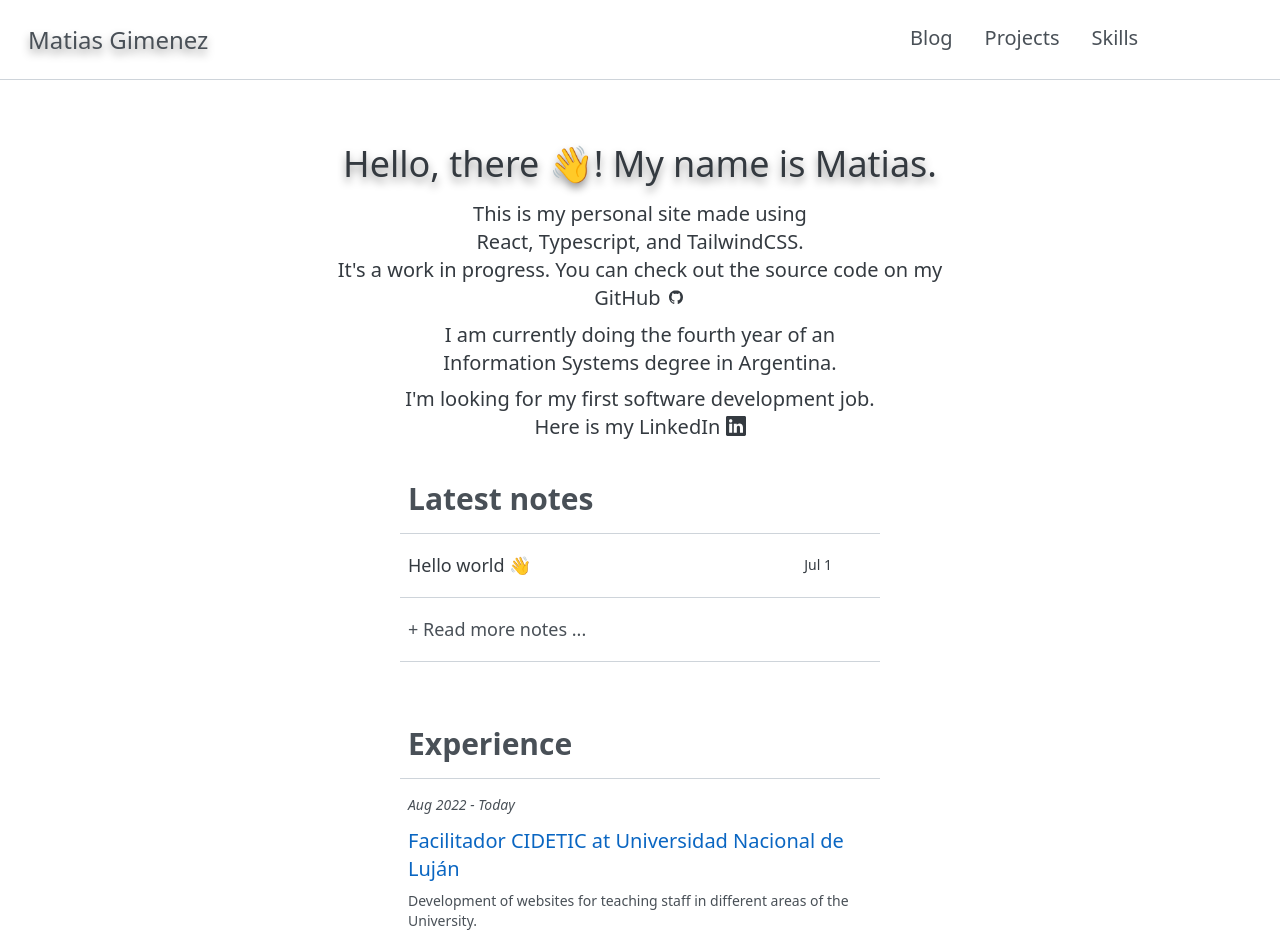
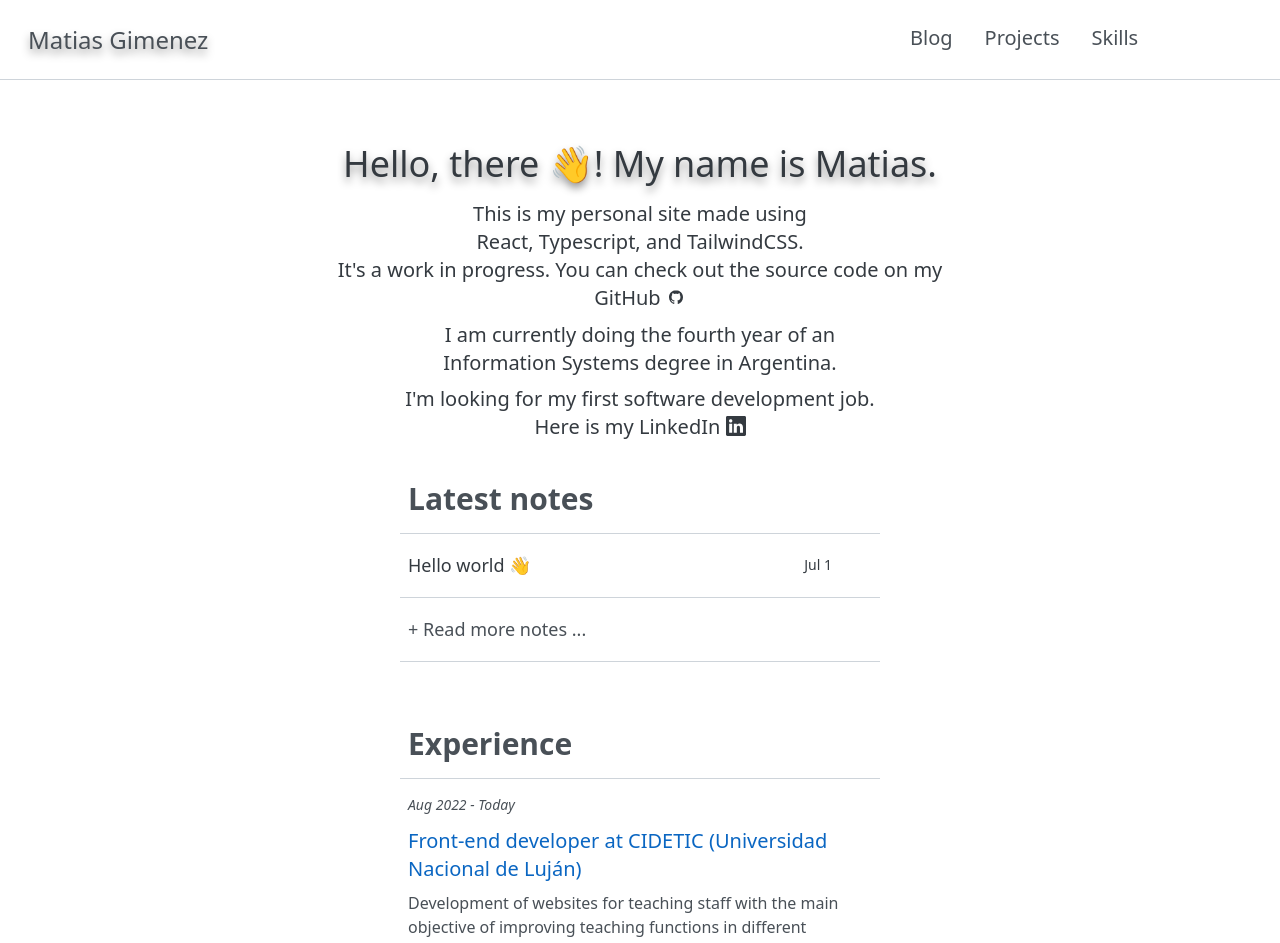
Before and after one commit to matiasgimenezdev/portfolio, a React (Vite) app: page / in a window 1280 px wide. Shown: the top 943 px of the page. Built offline with nearby package versions, Linux system fonts and the light colour scheme; some icons are missing.

Commit message:
laboral experience updated

```diff
--- a/src/components/JobsList.tsx
+++ b/src/components/JobsList.tsx
@@ -4,11 +4,13 @@ import { Job } from '../types';
 
 const jobs: Job[] = [
 	{
-		title: 'Facilitador CIDETIC at Universidad Nacional de Luján',
+		title: `Front-end developer at CIDETIC (Universidad Nacional de Luján)`,
 		from: 'Aug 2022',
 		to: 'Today',
-		description:
-			'Development of websites for teaching staff in different areas of the University.',
+		description: `Development of websites for teaching staff with the main objective of improving teaching functions
+			in different subjects of the university. This process involves communication with interested users,
+			seeking to understand their specific needs and provide personalized solutions.
+			`,
 		skills: ['Frontend', 'HTML5', 'CSS3', 'Javascript', 'GIT'],
 	},
 ];
@@ -49,7 +51,7 @@ export const JobsList: FunctionComponent = () => {
 						>
 							{title}
 						</p>
-						<p className='pt-2 text-sm '>{description}</p>
+						<p className='pt-2'>{description}</p>
 						<p className='mt-4 select-none flex flex-wrap gap-2'>
 							{skills.map((skill) => {
 								return (
```
